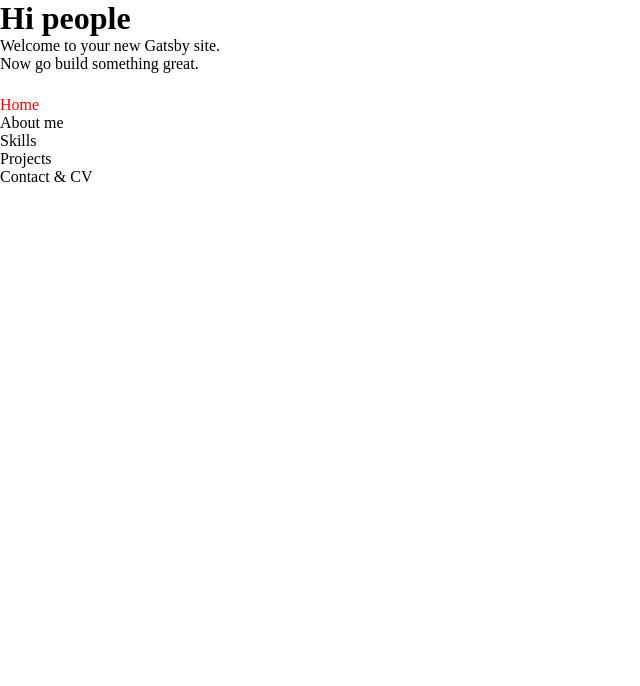
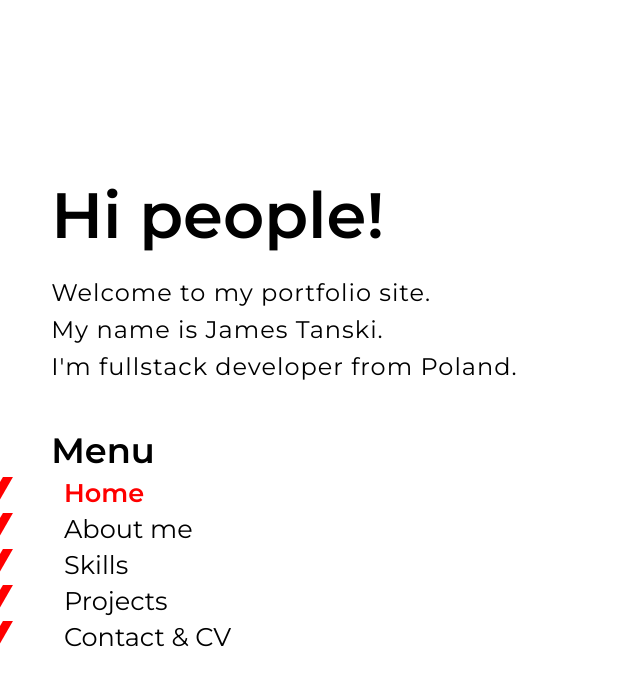
Before and after one commit to jatanski/businessCard, a Gatsby site in the folder portfolio/: page / in a window 1280 px wide. Shown: the whole page, without its empty margins (0-640 px from the left). Built offline with nearby package versions, Linux system fonts and the light colour scheme; Gatsby itself is replaced by a stand-in of ours.

Commit message:
<feat> mainView structure is ready

```diff
--- /dev/null
+++ b/portfolio/src/components/HomeDesc/HomeDesc.jsx
@@ -0,0 +1,16 @@
+import React from "react"
+
+import "./homeDesc.scss"
+
+const HomeDesc = () => (
+  <div className="homeDesc">
+    <h1 className="homeDesc__title">Hi people!</h1>
+    <div className="homeDesc__desc">
+      <p className="homeDesc__desc__el">Welcome to my portfolio site.</p>
+      <p className="homeDesc__desc__el">My name is James Tanski.</p>
+      <p className="homeDesc__desc__el">I'm fullstack developer from Poland.</p>
+    </div>
+  </div>
+)
+
+export default HomeDesc
--- /dev/null
+++ b/portfolio/src/components/HomeDesc/homeDesc.scss
@@ -0,0 +1,14 @@
+.homeDesc {
+  &__title {
+    margin: 20vh 0 2vh;
+    font-size: 4em;
+  }
+  &__desc {
+    margin: 3vh 0 6vh;
+    letter-spacing: 1px;
+    font-size: 1.5em;
+    &__el {
+      margin-top: 1vh;
+    }
+  }
+}
--- a/portfolio/src/components/Menu/Menu.jsx
+++ b/portfolio/src/components/Menu/Menu.jsx
@@ -33,9 +33,10 @@ class Menu extends Component {
   }
   render() {
     return (
-      <nav className="Menu">
-        <ul>
-          <li>
+      <nav className="menu">
+        <h2 className="menu__title">Menu</h2>
+        <ul className="menu__list">
+          <li className="menu__list__el">
             <Link to="/">
               {this.state.home ? (
                 <span className="active">Home</span>
@@ -44,7 +45,7 @@ class Menu extends Component {
               )}
             </Link>
           </li>
-          <li>
+          <li className="menu__list__el">
             <Link to="/about-me">
               {this.state.aboutMe ? (
                 <span className="active">About me</span>
@@ -53,7 +54,7 @@ class Menu extends Component {
               )}
             </Link>
           </li>
-          <li>
+          <li className="menu__list__el">
             <Link to="/skills">
               {this.state.skills ? (
                 <span className="active">Skills</span>
@@ -62,7 +63,7 @@ class Menu extends Component {
               )}
             </Link>
           </li>
-          <li>
+          <li className="menu__list__el">
             <Link to="/projects">
               {this.state.projects ? (
                 <span className="active">Projects</span>
@@ -71,7 +72,7 @@ class Menu extends Component {
               )}
             </Link>
           </li>
-          <li>
+          <li className="menu__list__el">
             <Link to="/contact">
               {this.state.contact ? (
                 <span className="active">Contact & CV</span>
--- a/portfolio/src/components/Menu/menu.scss
+++ b/portfolio/src/components/Menu/menu.scss
@@ -1,3 +1,36 @@
+.menu {
+  &__title {
+    font-size: 2.2em;
+  }
+  &__list {
+    &__el {
+      position: relative;
+      margin-top: 5px;
+      margin-left: 1vw;
+      transition: 0.4s;
+      font-size: 1.6em;
+      &::after {
+        content: "";
+        position: absolute;
+        left: -70px;
+        height: 100%;
+        width: 10px;
+        background-color: red;
+        transform: skewX(-30deg);
+        transition: 0.4s;
+      }
+      &:hover {
+        margin-left: 4vw;
+        letter-spacing: 10px;
+        &::after {
+          left: -25px;
+        }
+      }
+    }
+  }
+}
+
 .active {
   color: red;
+  font-weight: bold;
 }
--- a/portfolio/src/pages/index.jsx
+++ b/portfolio/src/pages/index.jsx
@@ -2,18 +2,19 @@ import React from "react"
 import { Link } from "gatsby"
 
 import SEO from "../components/seo"
+import HomeDesc from "../components/HomeDesc/HomeDesc"
 import Menu from "../components/Menu/Menu"
 
 import "../styles/global.scss"
+import "../styles/pages/index.scss"
 
 const IndexPage = () => (
   <>
     <SEO title="Home" />
-    <h1>Hi people</h1>
-    <p>Welcome to your new Gatsby site.</p>
-    <p>Now go build something great.</p>
-    <div style={{ maxWidth: `300px`, marginBottom: `1.45rem` }}></div>
-    <Menu active="home"></Menu>
+    <section className="mainView">
+      <HomeDesc></HomeDesc>
+      <Menu active="home"></Menu>
+    </section>
   </>
 )
 
--- a/portfolio/src/styles/global.scss
+++ b/portfolio/src/styles/global.scss
@@ -1,10 +1,14 @@
 @import "./mixins";
 @import "./variables";
+
+// import font family
+@import url("https://fonts.googleapis.com/css?family=Montserrat:400,600&display=swap");
 
 * {
   list-style: none;
   margin: 0;
   padding: 0;
+  font-family: "Montserrat", sans-serif;
 }
 
 a {
--- /dev/null
+++ b/portfolio/src/styles/pages/index.scss
@@ -0,0 +1,3 @@
+.mainView {
+  padding: 2vh 4vw;
+}
```
Also changed, not shown: portfolio/src/pages/contact.jsx (+22 -4 lines), portfolio/src/styles/pages/contact.scss (added, +43 -0 lines).
